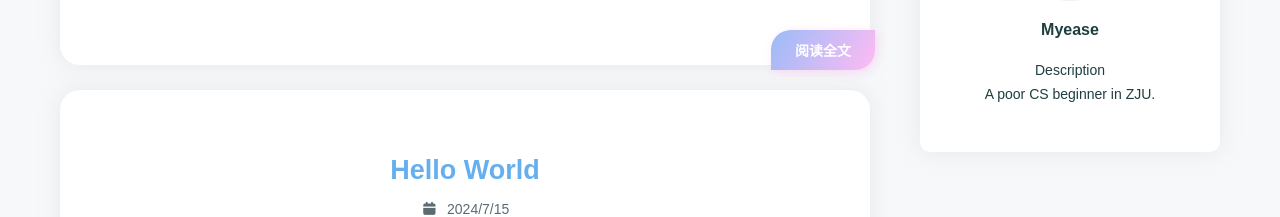
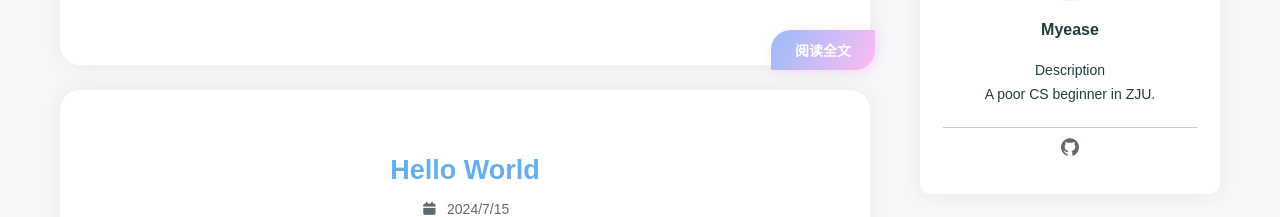
Before and after one commit to FinnMMM/FinnMMM.github.io, a plain HTML site: page index.html in a window 1280 px wide. Shown: the part 990-1207 px from the top of the page. Drawn offline with nearby package versions, Linux system fonts and the light colour scheme; a script that the page names is missing; a web font is replaced by a local one.

Commit message:
Site updated: 2024-07-15 18:08:42

```diff
--- a/index.html
+++ b/index.html
@@ -278,6 +278,18 @@
 
         </div>
 
+        <div class="icon-links">
+
+            <span class="icon-link">
+                <a target="_blank" rel="noopener" href="https://github.com/FinnMMM">
+                    <i
+                        class="fa-brands fa-github fa-fw"
+                    ></i>
+                </a>
+            </span>
+
+        </div>
+
 
     </div>
 </div>
```
